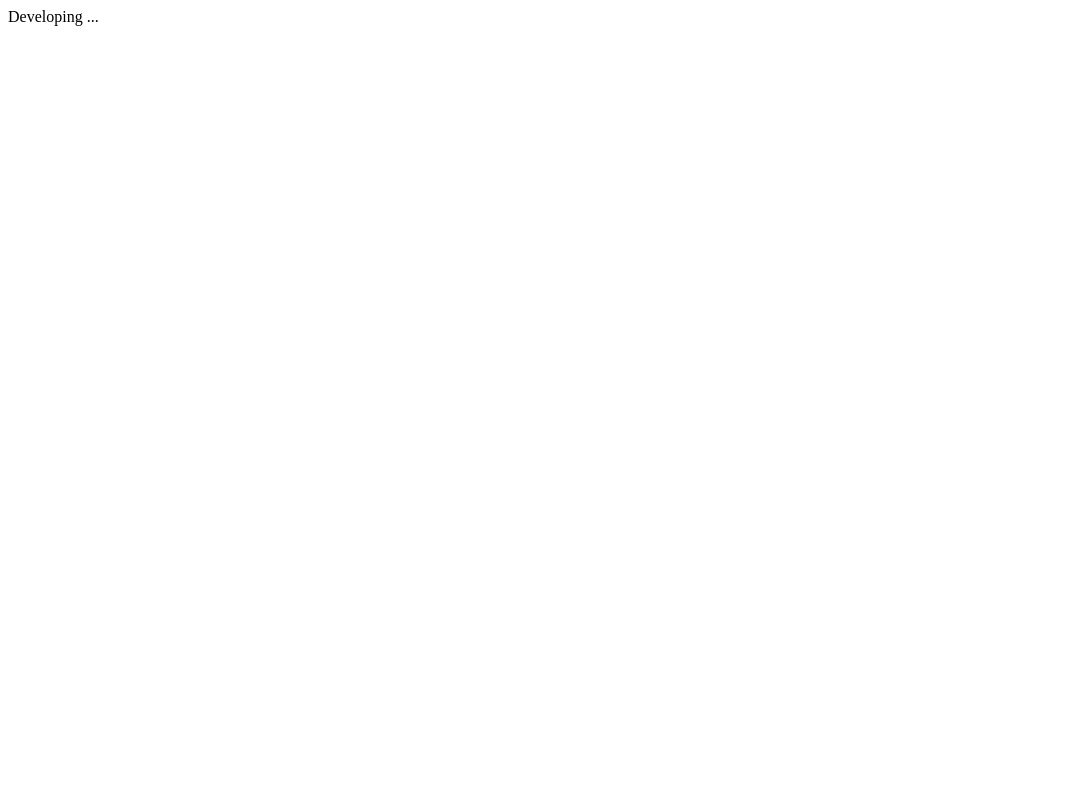
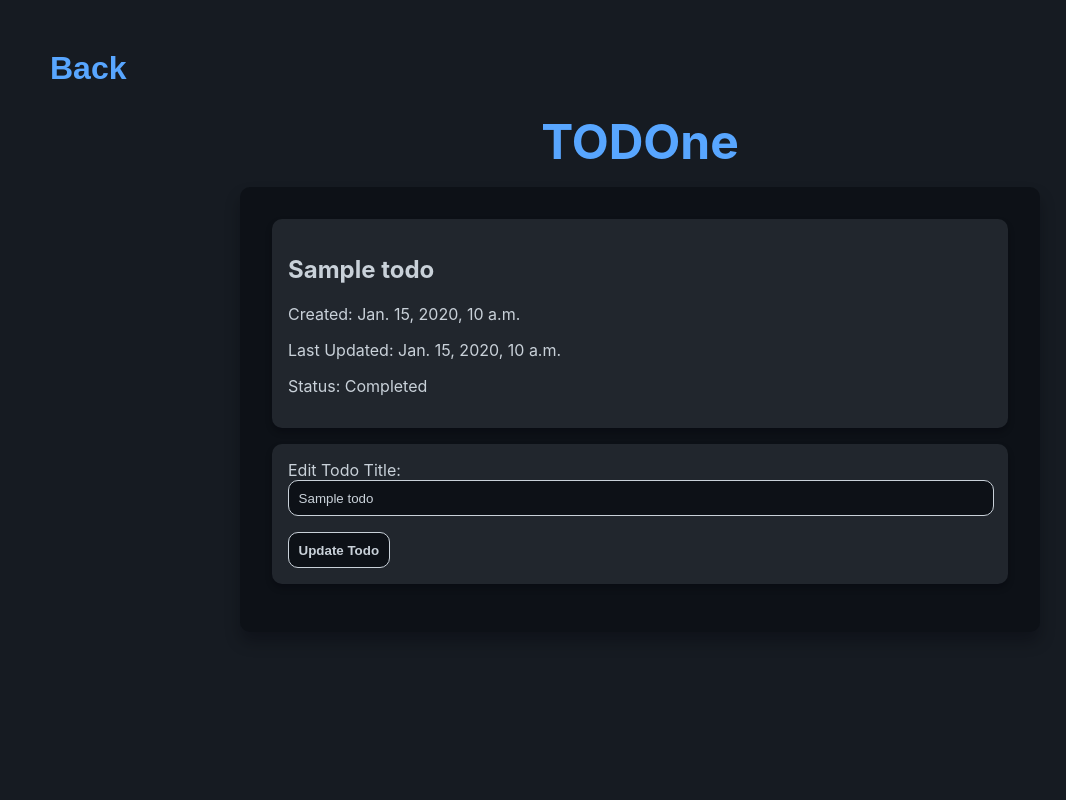
Before and after one commit to tech-tribute/TODO-ne, a Django app: page /todos/1/ in a window 1280 px wide. Before the commit the part shown is almost empty. Shown: the whole page, without its empty margins (0-1066 px from the left). Run offline with Django 4.2, Linux system fonts and the light colour scheme; tables that the repository leaves empty hold one stand-in row (values such as "Sample post").

Commit message:
Abilities : See detail of a todo and change it, mark is complete a todo

```diff
--- /dev/null
+++ b/TODOne/static/css/todos/todo_detail.css
@@ -0,0 +1,152 @@
+:root {
+    --primary-bg-color: #161b22;
+    --secondary-bg-color: #0d1117;
+    --hover-bg-color: #21262d;
+    --accent-color: #58a6ff;
+    --text-color: #c9d1d9;
+    --shadow-color: rgba(1, 4, 9, 0.3);
+    --border-radius: 10px;
+    --font-stack: 'Nunito', -apple-system, BlinkMacSystemFont, "Segoe UI", Roboto, Helvetica, Arial, sans-serif;
+    --transition-duration: 0.3s;
+}
+
+body {
+    background-color: var(--primary-bg-color);
+    color: var(--text-color);
+    font-family: var(--font-stack);
+    margin: 0;
+    padding: 20px;
+}
+
+.container {
+    max-width: 800px;
+    margin: 40px auto;
+    padding: 20px;
+}
+
+main {
+    background-color: var(--secondary-bg-color);
+    border-radius: var(--border-radius);
+    padding: 2em;
+    margin-bottom: 2rem;
+    box-shadow: 0 10px 15px var(--shadow-color);
+}
+
+header h1 {
+    font-size: 3em;
+    text-align: center;
+    margin-bottom: 1rem;
+}
+
+header h1 a {
+    color: var(--accent-color);
+    text-decoration: none;
+    transition: color var(--transition-duration);
+}
+
+header h1 a:hover {
+    color: var(--text-color);
+}
+
+nav button {
+    background-color: var(--hover-bg-color);
+    color: var(--text-color);
+    padding: 10px 20px;
+    margin-bottom: 20px;
+    border-radius: var(--border-radius);
+    border: none;
+    transition: background-color var(--transition-duration), box-shadow var(--transition-duration);
+}
+
+nav button:hover {
+    background-color: var(--accent-color);
+}
+
+article,
+section {
+    background-color: var(--hover-bg-color);
+    margin-bottom: 1rem;
+    padding: 1em;
+    border-radius: var(--border-radius);
+    display: block;
+    transition: background-color var(--transition-duration), box-shadow var(--transition-duration);
+    box-shadow: 0 4px 6px var(--shadow-color);
+}
+
+input[type='text'],
+input[type='submit'],
+button {
+    padding: 0.6rem;
+    border-radius: var(--border-radius);
+    border: 1px solid var(--text-color);
+    background-color: var(--secondary-bg-color);
+    color: var(--text-color);
+    transition: background-color var(--transition-duration), border-color var(--transition-duration);
+}
+
+input[type='text'] {
+    margin-bottom: 1rem;
+    width: calc(100% - 1.2rem);
+}
+
+input[type='text']:focus,
+input[type='submit']:hover,
+button:hover {
+    background-color: var(--hover-bg-color);
+    border-color: var(--accent-color);
+    outline: none;
+}
+
+input[type='submit'],
+button {
+    cursor: pointer;
+    font-weight: bold;
+}
+
+input[type='submit']:active,
+button:active {
+    transform: scale(0.98);
+}
+
+@media (max-width: 768px) {
+    body {
+        padding: 10px;
+    }
+
+    .container {
+        padding: 10px;
+    }
+
+    main {
+        padding: 1em;
+    }
+
+    header h1 {
+        font-size: 1.5em;
+    }
+}
+
+/* Styles for the back-arrow */
+.back-button {
+    position: absolute;
+    /* Position relative to the nearest positioned ancestor (non-static) */
+    top: 50px;
+    /* Distance from the top edge of the content area */
+    left: 50px;
+    /* Distance from the left edge of the content area */
+    background: none;
+    border: none;
+    cursor: pointer;
+    color: #58a6ff;
+    /* Replace with your desired color */
+    padding: 0;
+    font-size: 32px;
+    /* Adjust size as needed */
+    text-decoration: none;
+    transition: color 0.2s ease-in-out;
+}
+
+.back-button:hover {
+    color: #c9d1d9;
+    /* Darker shade on hover, adjust as needed */
+}
--- a/TODOne/templates/lists/list_detail.html
+++ b/TODOne/templates/lists/list_detail.html
@@ -23,7 +23,7 @@ Lists TODOne
 
     <main class="main-content">
         <section class="edit-list-section">
-            <h2>List :</h2>
+            <h2>'{{list}}' List :</h2>
             <form action="{% url 'lists:edit_list' list.id%}" method="POST">
                 {% csrf_token %}
                 <input type="text" name="name" placeholder="Rename '{{list.name}}' list" method="post">
--- /dev/null
+++ b/TODOne/templates/todos/todo_detail.html
@@ -0,0 +1,44 @@
+{% extends 'parent/base.html' %}
+
+{% block title %}
+Lists TODOne
+{% endblock %}
+
+{% block style %}
+"../../static/css/todos/todo_detail.css"
+{% endblock %}
+
+{% block content %}
+    <div class="container">
+        <header>
+            <h1>
+                <a href="{% url 'index' %}">TODOne</a>
+            </h1>
+        </header>
+
+        <nav>
+            <button onclick="location.href='{% url 'lists:list_detail' todo.parent_list.id %}'" class="back-button">Back</button>
+        </nav>
+
+        <main>
+            <article>
+                <h2>{{ todo.title }}</h2>
+                <p>Created: {{ todo.create_date }}</p>
+                <p>Last Updated: {{ todo.update_date }}</p>
+                <p>Status: {% if todo.is_complete %}Completed{% else %}Not Completed{% endif %}</p>
+            </article>
+
+            <section>
+                <form action="{% url 'todos:edit_todo' todo.id %}" method="post">
+                    {% csrf_token %}
+                    <div>
+                        <label for="title">Edit Todo Title:</label>
+                        <input id="title" type="text" name="title" value="{{ todo.title }}"
+                            placeholder="Enter new todo title" required>
+                    </div>
+                    <input type="submit" value="Update Todo">
+                </form>
+            </section>
+        </main>
+    </div>
+{% endblock %}
--- a/TODOne/todos/forms.py
+++ b/TODOne/todos/forms.py
@@ -5,3 +5,6 @@ class CreateTodoForm(forms.ModelForm):
     class Meta:
         model = Todo
         fields = ("title",)
+
+class EditTodoForm(forms.Form):
+    title = forms.CharField(max_length=255, required=True)
--- a/TODOne/todos/views.py
+++ b/TODOne/todos/views.py
@@ -1,16 +1,45 @@
 from django.shortcuts import render, redirect
 from django.http import HttpRequest, HttpResponse
 from django.views.decorators.http import require_POST, require_GET
-from . models import Todo
+from .models import Todo
+from .forms import *
 
 
 # Create your views here.
-def todo_detail(request: HttpRequest, todo_id:int):
-    return HttpResponse("Developing ...")
+def todo_detail(request: HttpRequest, todo_id: int):
+    todo = Todo.objects.get(id=todo_id)
+
+    context = {
+        "todo":todo,
+    }
+
+    return render(
+        request=request,
+        template_name="todos/todo_detail.html",
+        context=context,
+    )
 
 
-def edit_todo(request: HttpRequest):
-    return HttpResponse("Developing ...")
+def edit_todo(request: HttpRequest, todo_id):
+    todo = Todo.objects.get(id=todo_id)
+    if request.method == "POST" :
+        form = EditTodoForm(request.POST)
+        if form.is_valid():
+            title = form.cleaned_data.get("title")
+            todo.title = title
+            todo.save()
+            return redirect("todos:todo_detail", todo_id=todo_id)
+
+    mark_as = request.GET.get("mark_as")
+    if mark_as in ["complete", "uncomplete"]:
+        if mark_as == "complete":
+            todo.is_complete = True
+        else:
+            todo.is_complete = False
+        todo.save()
+
+    return redirect("lists:list_detail", list_id=todo.parent_list.id)
+
 
 
 @require_GET
```
